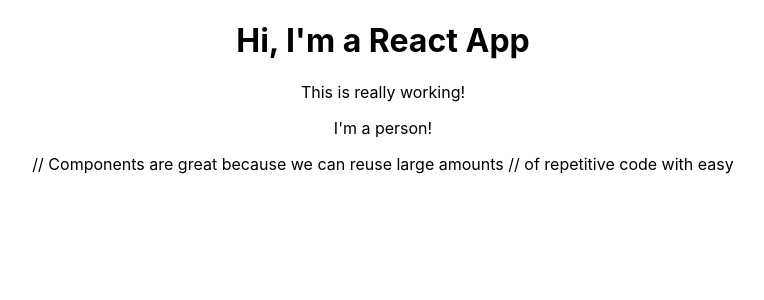
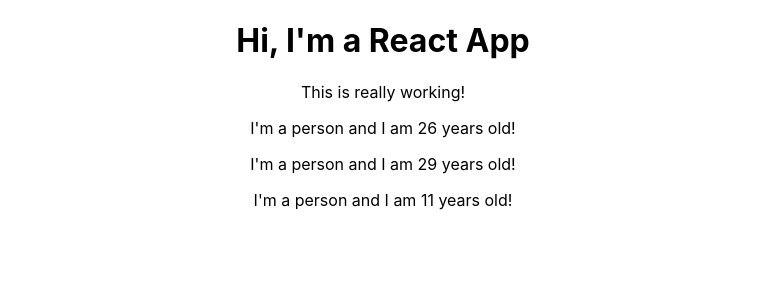
Before and after one commit to AAM77/udemy_react_complete_guide, a React (Create React App) app in the folder 02_React_Base_Features_and_Syntax/react-complete-guide/: page / in a window 1280 px wide. Shown: the top 300 px of the page, without its empty margins (257-1021 px from the left). Built offline with nearby package versions, Linux system fonts and the light colour scheme.

Commit message:
Learned how to pass Dynamic content via JSX.

```diff
--- a/02_React_Base_Features_and_Syntax/react-complete-guide/src/App.js
+++ b/02_React_Base_Features_and_Syntax/react-complete-guide/src/App.js
@@ -13,9 +13,12 @@
       <h1>Hi, I'm a React App</h1>
       <p>This is really working!</p>
       <Person />
-      // Components are great because we can reuse large amounts
-      // of repetitive code with easy
+      <Person />
+      <Person />
     </div>
+
+    // Components are great because we can reuse large amounts
+    // of repetitive code with easy
 
 
     // <h1>This is another heading</h1>
--- a/02_React_Base_Features_and_Syntax/react-complete-guide/src/Person/Person.js
+++ b/02_React_Base_Features_and_Syntax/react-complete-guide/src/Person/Person.js
@@ -3,8 +3,11 @@
 // or creating a component here. We are creating a function.
 
 const person = () => {
-  return <p>I'm a person!</p>
+  return <p>I'm a person and I am {Math.floor(Math.random() * 30)} years old!</p>
 }
+
+//we can pass dynamic content to JSX lines by placing the code
+//for generating the dynamic content in beween curly braces.
 
 export default person;
 // this exports the 'person' constant that holds the function
```
